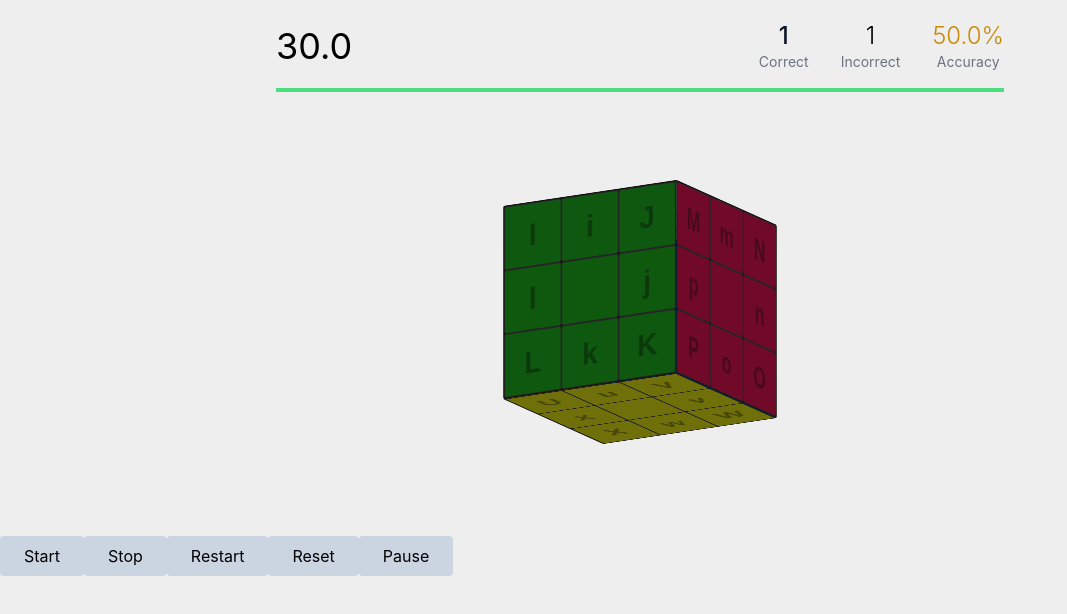
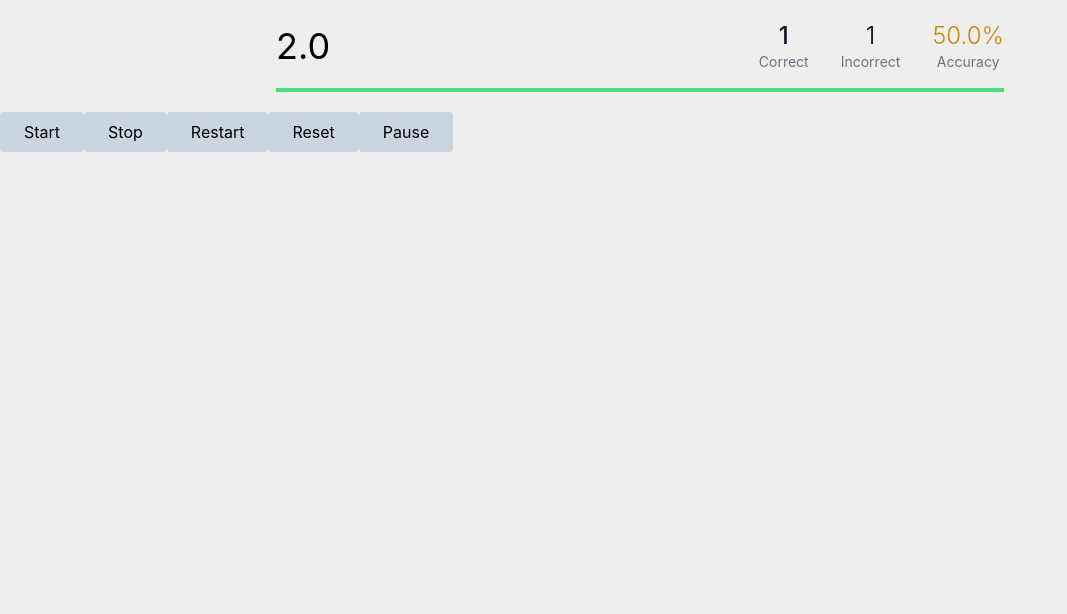
Before and after one commit to McHeisenburglar/rubiks-cube-3d-vite, a React (Vite) app: page /rubiks-cube-3d-vite/cube-slot in a window 1280 px wide. Shown: the top 614 px of the page, without its empty margins (0-1067 px from the left). Built offline with nearby package versions, Linux system fonts and the light colour scheme.

Commit message:
Got an extracted TimerContent component to work without rerendering parents.

```diff
--- a/src/components/cube-slots/PlayWithCubeSlot.tsx
+++ b/src/components/cube-slots/PlayWithCubeSlot.tsx
@@ -15,7 +15,7 @@ interface PlayPanelProps {
 interface IProps {}
 
 const PlayPanel: React.FC<PlayPanelProps> = ({ slot }) => {
-	const seconds = 30
+	const seconds = 2
 	const timer = useCountdown({
 		seconds,
 	})
@@ -29,7 +29,7 @@ const PlayPanel: React.FC<PlayPanelProps> = ({ slot }) => {
 				secondsTotal={seconds}
 				debug
 			/>
-			{slot}
+			{/* {slot} */}
 			<TimerControls timer={timer} />
 		</>
 	)
--- a/src/components/timer/BetterTimer.tsx
+++ b/src/components/timer/BetterTimer.tsx
@@ -1,9 +1,44 @@
-import React, { useState } from 'react'
-import useCountdown from '../timer/useCountdown2'
+import React, { useEffect, useState } from 'react'
+import useCountdown from '../timer/useCountdown3'
 
 interface TimerControlsProps {
 	timer: ReturnType<typeof useCountdown>
 	show: boolean
+}
+
+const useCountdownMilliseconds = ({
+	timer,
+	refreshRate,
+}: {
+	timer: ReturnType<typeof useCountdown>
+	refreshRate: number
+}) => {
+	const [msRemaining, setMsRemaining] = useState(0)
+
+	useEffect(() => {
+		if (timer.isRunning && !timer.isPaused) {
+			const timeout = setInterval(() => {
+				if (timer.getDiff() <= 0) clearTimeout(timeout)
+				setMsRemaining(timer.getDiff())
+			}, refreshRate)
+			return () => clearTimeout(timeout)
+		}
+	}, [timer.millisecondsLeft])
+
+	return msRemaining
+}
+
+const TimerContent = ({
+	timer,
+	refreshRate,
+}: {
+	timer: ReturnType<typeof useCountdown>
+	refreshRate: number
+}) => {
+	console.log('::::: Rendered TimerContent')
+	const msRemaining = useCountdownMilliseconds({ timer, refreshRate })
+
+	return <>{(msRemaining / 1000).toFixed(1)}</>
 }
 
 const TimerControls: React.FC<TimerControlsProps> = ({ timer, show }) => {
@@ -11,8 +46,10 @@ const TimerControls: React.FC<TimerControlsProps> = ({ timer, show }) => {
 
 	return (
 		<div className="p-32">
-			<h1>{(timer.millisecondsLeft / 1000).toFixed(1)}</h1>
-			{show && <h2 style={{ color: 'green' }}>Done</h2>}
+			<h1 className="text-2xl mb-4">
+				<TimerContent refreshRate={75} timer={timer} />
+			</h1>
+			{show && <h2 className="text-green">Done</h2>}
 			<div>
 				<button className="btn-primary" onClick={() => timer.start()}>
 					Start
@@ -35,9 +72,10 @@ const TimerControls: React.FC<TimerControlsProps> = ({ timer, show }) => {
 }
 
 const BetterTimer = () => {
+	console.log(':::: Rendered BetterTimer')
 	const [showMessage, setShowMessage] = useState(false)
 	const timer = useCountdown({
-		seconds: 1,
+		seconds: 20,
 		onCompletion: () => {
 			setShowMessage(true)
 		},
--- /dev/null
+++ b/src/components/timer/useCountdown3.ts
@@ -0,0 +1,147 @@
+import { useEffect, useState } from 'react'
+
+interface CountdownOptions {
+	seconds: number
+	refreshRate?: number
+	onCompletion?: () => void
+	onStart?: () => void
+	onStop?: () => void
+	onPause?: () => void
+	onUnpause?: () => void
+}
+
+const useCountdown = (options: CountdownOptions) => {
+	const DEFAULT_REFRESH_RATE = 100
+
+	const { seconds, refreshRate } = options
+
+	const [isRunning, setIsRunning] = useState(false)
+	const [isPaused, setIsPaused] = useState(false)
+	const [expiryDate, setExpiryDate] = useState(new Date())
+
+	const [markers, setMarkers] = useState<Date[]>([])
+
+	const [millisecondsLeft, setMillisecondsLeft] = useState(seconds * 1000)
+
+	const [lastMarker, setLastMarker] = useState(new Date())
+
+	useEffect(() => {
+		setMillisecondsLeft(seconds * 1000)
+	}, [seconds])
+
+	const getDiff = () => Math.max(expiryDate.getTime() - new Date().getTime(), 0)
+
+	useEffect(() => {
+		if (!isRunning || isPaused) return
+		const timeout = setInterval(() => {
+			console.log('got here')
+			if (getDiff() <= 0) {
+				clearInterval(timeout)
+			}
+
+			const diff = expiryDate.getTime() - new Date().getTime()
+
+			if (diff < 0) setMillisecondsLeft(0)
+			// else setMillisecondsLeft(diff)
+		}, 10)
+
+		return () => clearInterval(timeout)
+	}, [millisecondsLeft, isRunning, isPaused])
+
+	const addMarker = () => {
+		setMarkers([...markers, new Date()])
+	}
+
+	const clearMarkers = () => {
+		setMarkers([])
+	}
+
+	const millisecondsSincePreviousMarker = () => {
+		if (markers.length === 0) return 0
+		const timeDiff = new Date().getTime() - lastMarker.getTime()
+		return timeDiff
+	}
+
+	const newMarker = () => {
+		const timeDiff = millisecondsSincePreviousMarker()
+		setLastMarker(new Date())
+		return timeDiff
+	}
+
+	const reset = () => {
+		setMarkers([])
+		setMillisecondsLeft(seconds * 1000)
+	}
+
+	const addFirstMarker = () => {
+		setMarkers([new Date()])
+		setLastMarker(new Date())
+	}
+
+	const start = () => {
+		if (isPaused) return unpause()
+		if (isRunning) return
+
+		reset()
+		setExpiryDate(new Date(new Date().getTime() + seconds * 1000))
+
+		setIsRunning(true)
+		setIsPaused(false)
+
+		addFirstMarker()
+
+		options.onStart?.()
+	}
+
+	const restart = () => {
+		// if (!isRunning) start()
+
+		setExpiryDate(new Date(new Date().getTime() + seconds * 1000))
+		start()
+	}
+
+	const stop = () => {
+		reset()
+		setIsRunning(false)
+		setIsPaused(false)
+
+		options.onStop?.()
+	}
+
+	const pause = () => {
+		setIsPaused(true)
+		options.onPause?.()
+	}
+
+	const unpause = () => {
+		setIsPaused(false)
+		setExpiryDate(new Date(new Date().getTime() + millisecondsLeft))
+		options.onUnpause?.()
+	}
+
+	const togglePause = () => {
+		if (isPaused) unpause()
+		else pause()
+	}
+
+	return {
+		millisecondsLeft: getDiff(),
+		start,
+		stop,
+		isRunning,
+		restart,
+		reset,
+		pause,
+		unpause,
+		isPaused,
+		togglePause,
+		addMarker,
+		markers,
+		clearMarkers,
+		newMarker,
+		millisecondsSincePreviousMarker,
+		getDiff,
+	}
+}
+
+export default useCountdown
```
